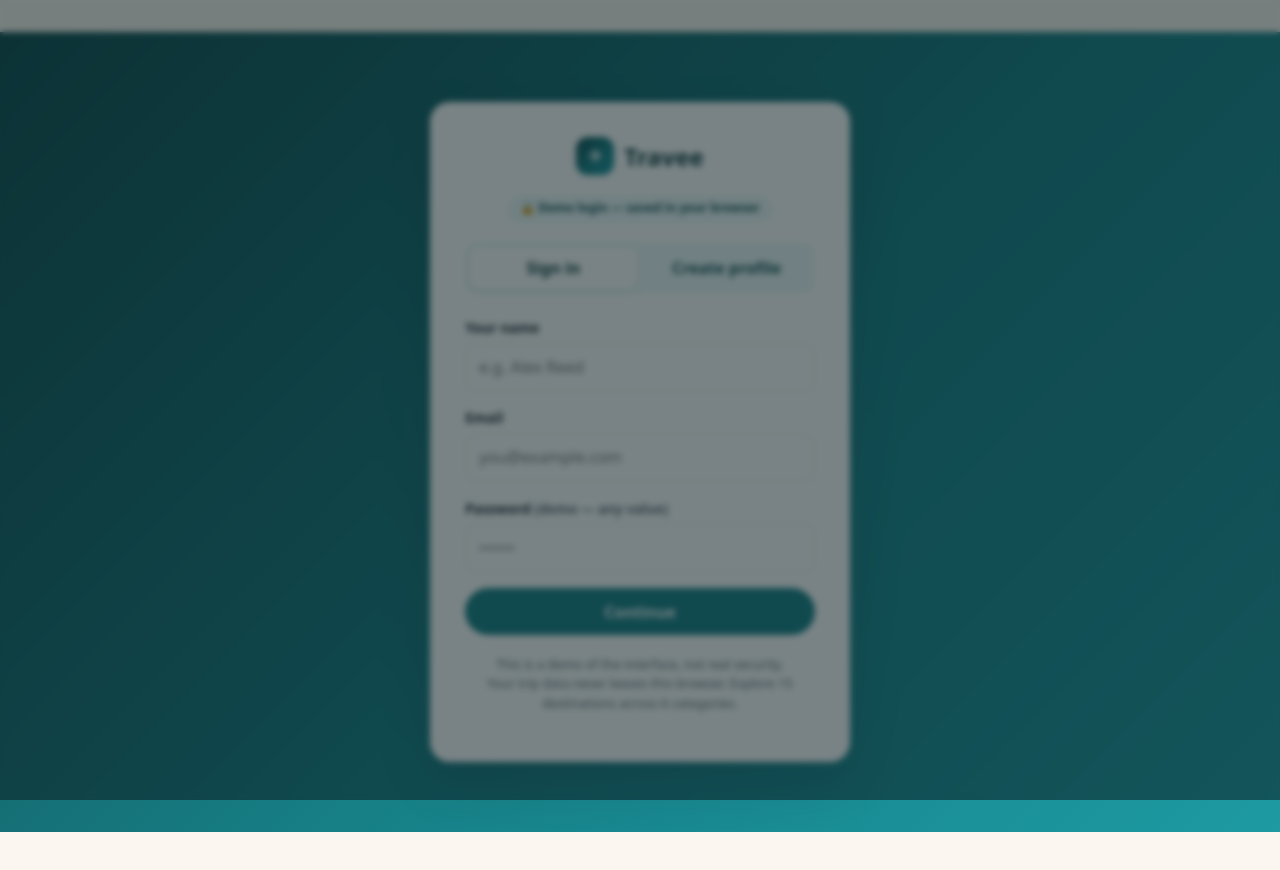
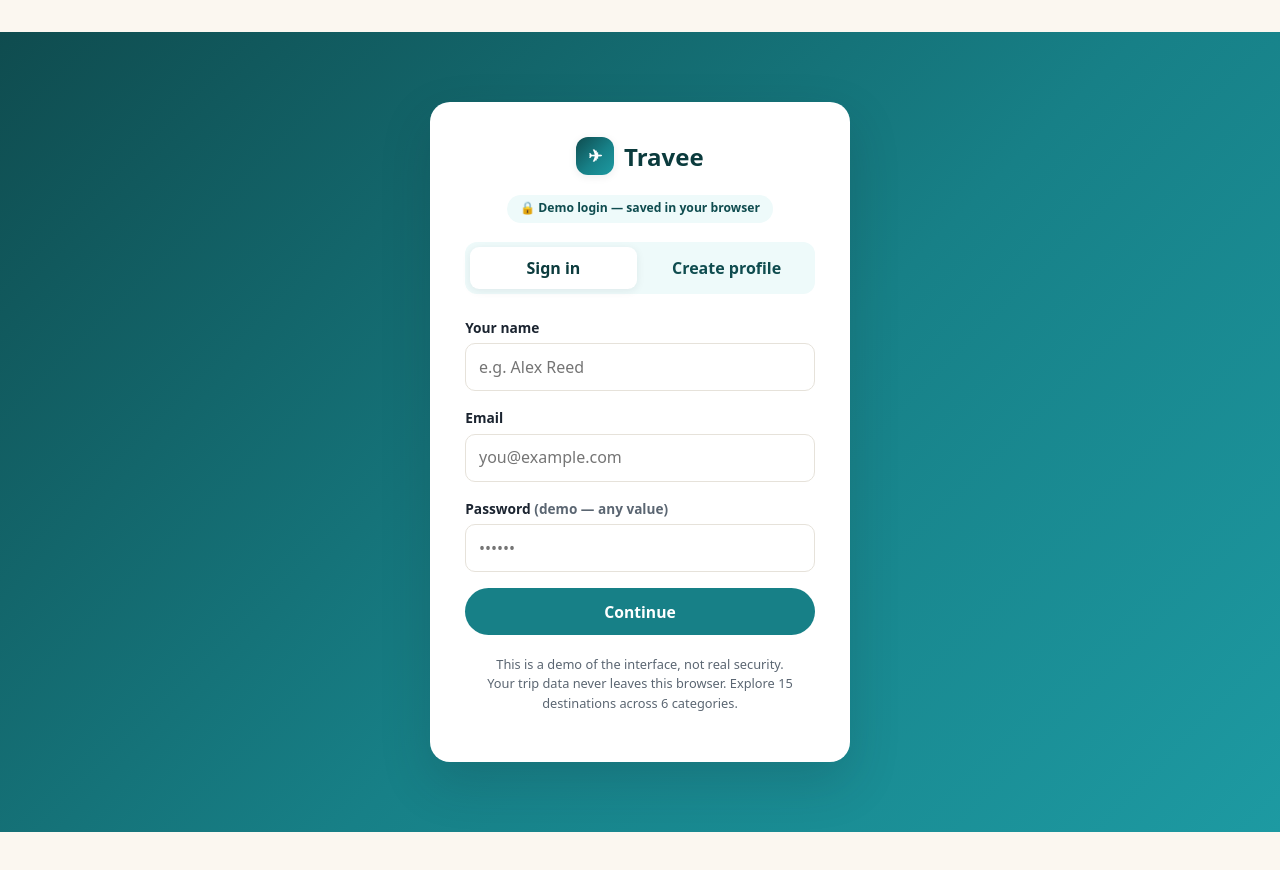
Before and after one commit to Renn933/APPSDEV_Travee, a plain HTML site: page index.html in a window 1280 px wide. Drawn offline with Linux system fonts and the light colour scheme.

Commit message:
Fix login page blur: properly hide modal-root overlay at start

```diff
--- a/index.html
+++ b/index.html
@@ -42,7 +42,7 @@
 
   <!-- Toast + modal + skeleton templates -->
   <div id="toast-stack" class="toast-stack" aria-live="assertive"></div>
-  <div id="modal-root" class="modal-root" hidden></div>
+  <div id="modal-root" class="modal-root hidden" hidden></div>
   <div id="loader-root" class="loader-root hidden"><div class="page-loader"><span class="spinner"></span></div></div>
 
   <!-- Scripts (order matters: globals -> utils/state/data -> router -> views -> app) -->
```
